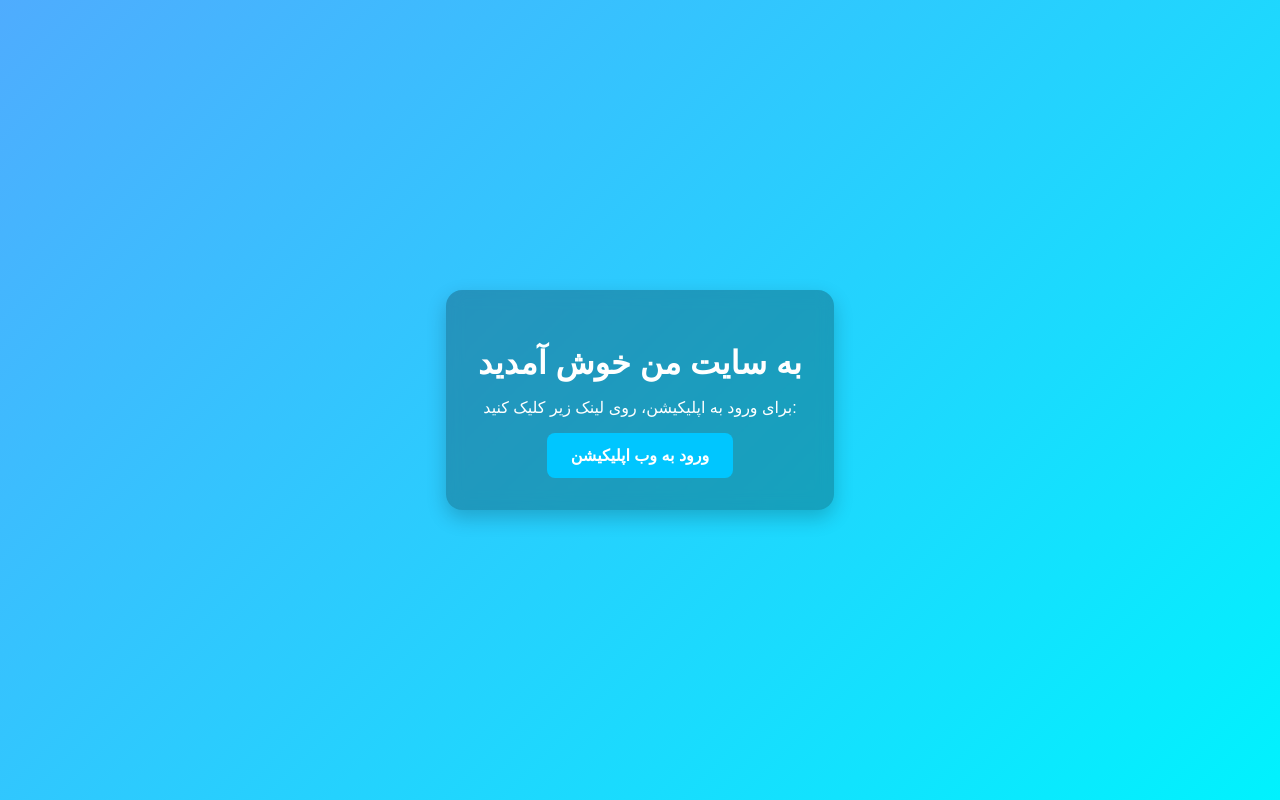
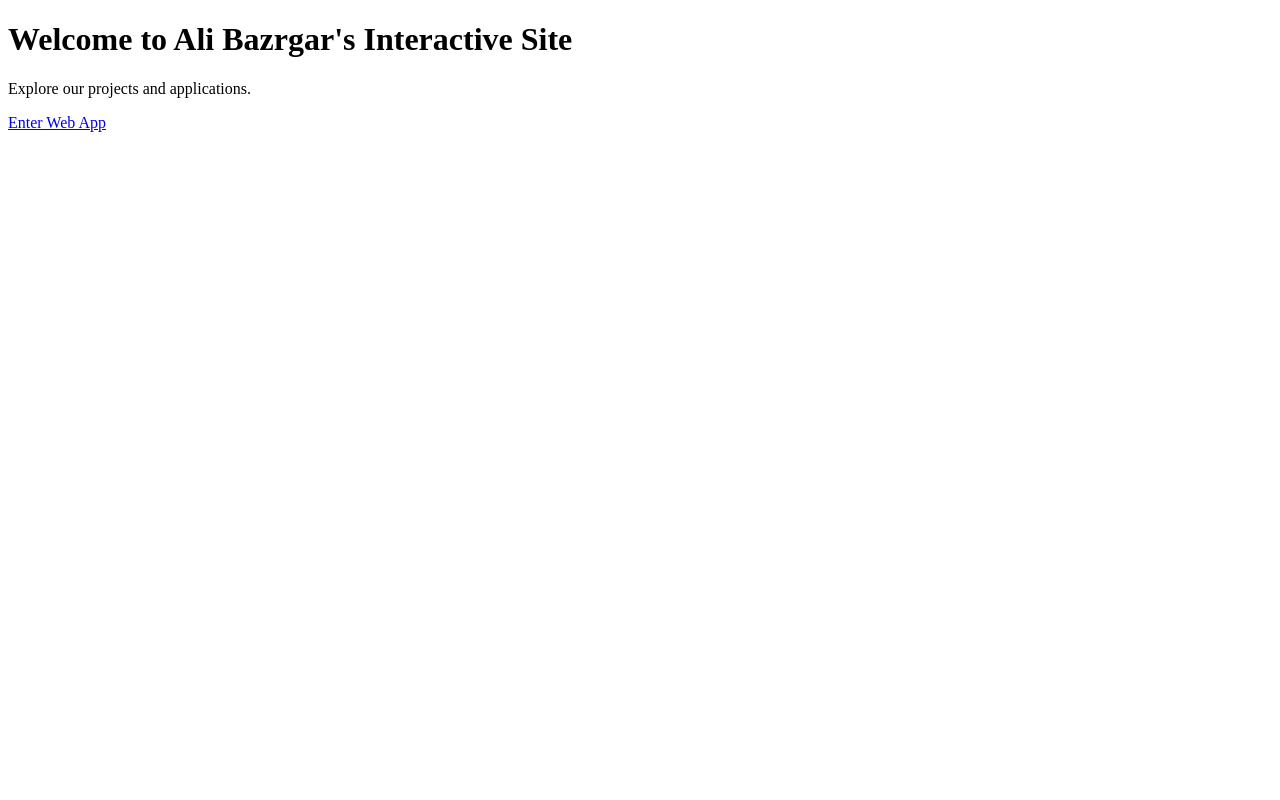
Before and after one commit to Amirali416/main, a plain HTML site: page index.html in a window 1280 px wide. Drawn offline with Linux system fonts and the light colour scheme.

Commit message:
Update index.html

```diff
--- a/index.html
+++ b/index.html
@@ -1,52 +1,23 @@
 <!DOCTYPE html>
-<html lang="fa">
+<html lang="en">
 <head>
     <meta charset="UTF-8">
     <meta name="viewport" content="width=device-width, initial-scale=1.0">
-    <title>ali-bazrgar.ir</title>
+    <title>Ali Bazrgar - Interactive Background</title>
+    <link href="https://fonts.googleapis.com/css2?family=Roboto:wght@400;700&display=swap" rel="stylesheet">
     <style>
-        body {
-            margin: 0;
-            font-family: "Vazirmatn", sans-serif;
-            display: flex;
-            justify-content: center;
-            align-items: center;
-            height: 100vh;
-            background: linear-gradient(135deg, #4facfe, #00f2fe);
-            color: white;
-        }
-        .card {
-            background: rgba(0, 0, 0, 0.25);
-            padding: 2rem;
-            border-radius: 1rem;
-            box-shadow: 0 8px 20px rgba(0,0,0,0.2);
-            text-align: center;
-            backdrop-filter: blur(8px);
-        }
-        h1 {
-            margin-bottom: 1rem;
-            font-size: 2rem;
-        }
-        a {
-            display: inline-block;
-            padding: 0.8rem 1.5rem;
-            border-radius: 0.5rem;
-            background: #00c6ff;
-            color: white;
-            text-decoration: none;
-            font-weight: bold;
-            transition: 0.3s;
-        }
-        a:hover {
-            background: #0072ff;
-        }
+        /* استایل‌های CSS در ادامه */
     </style>
 </head>
 <body>
-    <div class="card">
-        <h1>به سایت من خوش آمدید</h1>
-        <p>برای ورود به اپلیکیشن، روی لینک زیر کلیک کنید:</p>
-        <a href="https://app.ali-bazrgar.ir">ورود به وب اپلیکیشن</a>
+    <div class="background"></div>
+    <div class="content">
+        <h1>Welcome to Ali Bazrgar's Interactive Site</h1>
+        <p>Explore our projects and applications.</p>
+        <a href="https://app.ali-bazrgar.ir" target="_blank">Enter Web App</a>
     </div>
+    <script>
+        // کد JavaScript در ادامه
+    </script>
 </body>
 </html>
```
